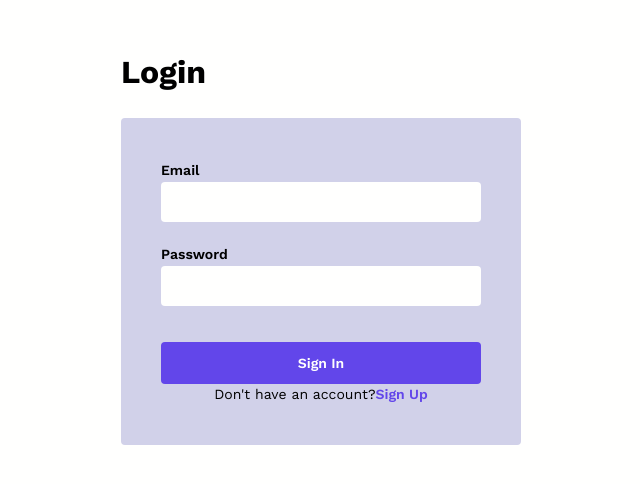
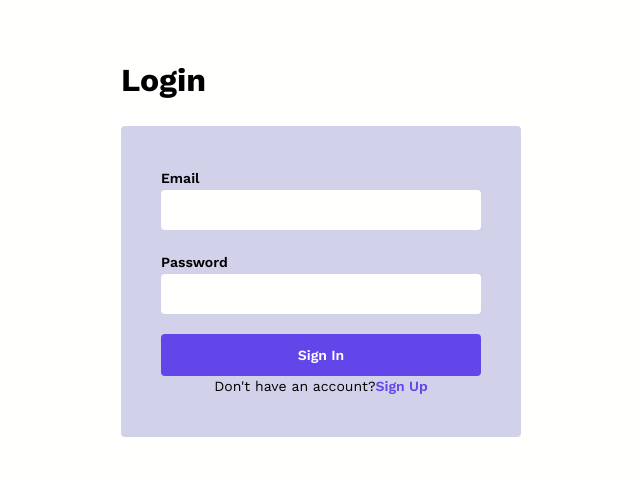
Before and after one commit to aprendizfc/trackify_frontend, a React (Vite) app: page /login in a window 1280 px wide. Shown: the part 164-648 px from the top of the page, without its empty margins (319-959 px from the left). Built offline with nearby package versions, Linux system fonts and the light colour scheme.

Commit message:
Use --gutter instead of --spacer

```diff
--- a/src/containers/Login/Login.module.css
+++ b/src/containers/Login/Login.module.css
@@ -5,15 +5,15 @@
   padding: 2.5rem;
 
   button {
-    margin-top: var(--spacer-lg);
+    margin-top: var(--gutter-lg);
   }
 
   .registerWrapper {
     display: flex;
     justify-content: center;
-    gap: var(--spacer);
+    gap: var(--gutter);
     font-size: var(--font-sm);
-    padding: var(--spacer);
+    padding: var(--gutter);
 
     a {
       font-weight: var(--font-semibold);
```
